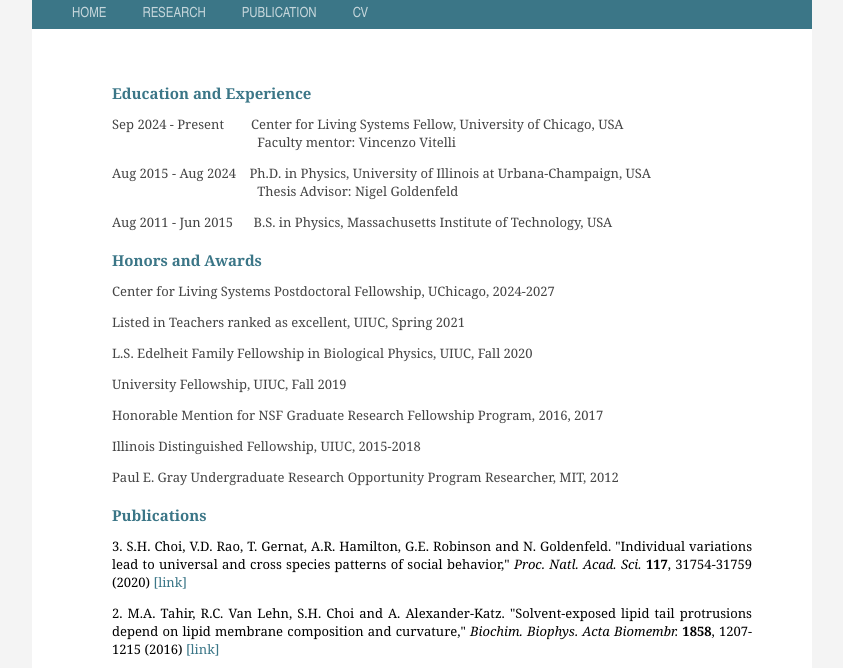
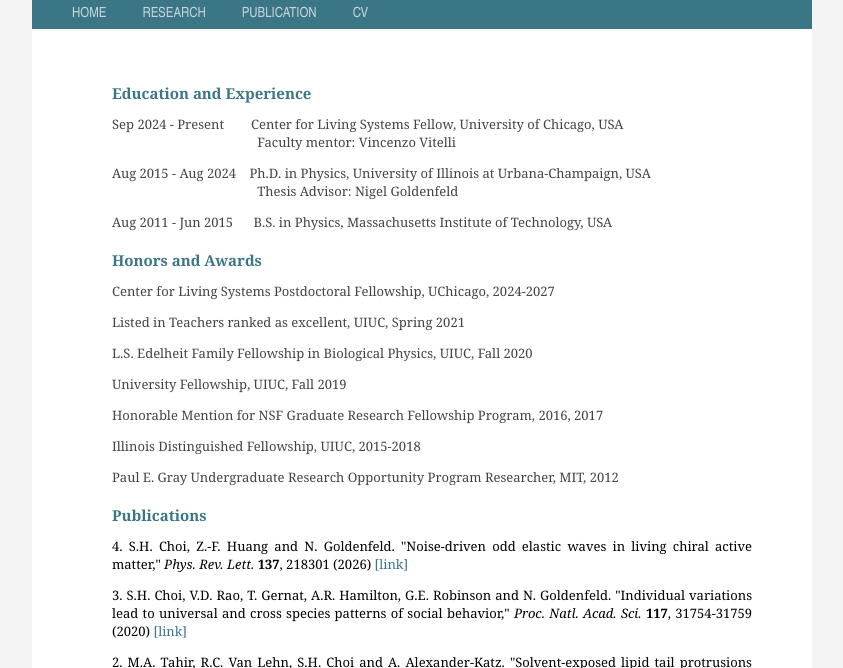
Before and after one commit to schoi8/schoi8.github.io, a plain HTML site: page SHCcv.html in a window 1280 px wide. Shown: the part 104-772 px from the top of the page, without its empty margins (218-1061 px from the left). Drawn offline with Linux system fonts and the light colour scheme.

Commit message:
Add files via upload

```diff
--- a/SHCcv.html
+++ b/SHCcv.html
@@ -38,6 +38,13 @@
         <p>Paul E. Gray Undergraduate Research Opportunity Program Researcher,
           MIT, 2012</p>
         <h2>Publications</h2>
+        <p style="width: 640px;"><span style="color: black;">4. </span><span style="color: black;">S.H.
+            Choi, Z.-F. Huang and N. Goldenfeld. "Noise-driven odd elastic waves
+            in living chiral active matter," <em>Phys. Rev. Lett.</em> <strong>137</strong>,
+            218301 (2026) <a href="publications/Choi%20NG%20noise-driven%20elastic%20waves%20in%20living%20chiral%20active%20matter%20PRL%202026.pdf"
+
+              target="_blank">[link]</a><br />
+          </span></p>
         <p style="width: 640px;"><span style="color: black;">3. S.H. Choi, V.D.
             Rao, T. Gernat, A.R. Hamilton, G.E. Robinson and N. Goldenfeld.
             "Individual variations lead to universal and cross species patterns
```
